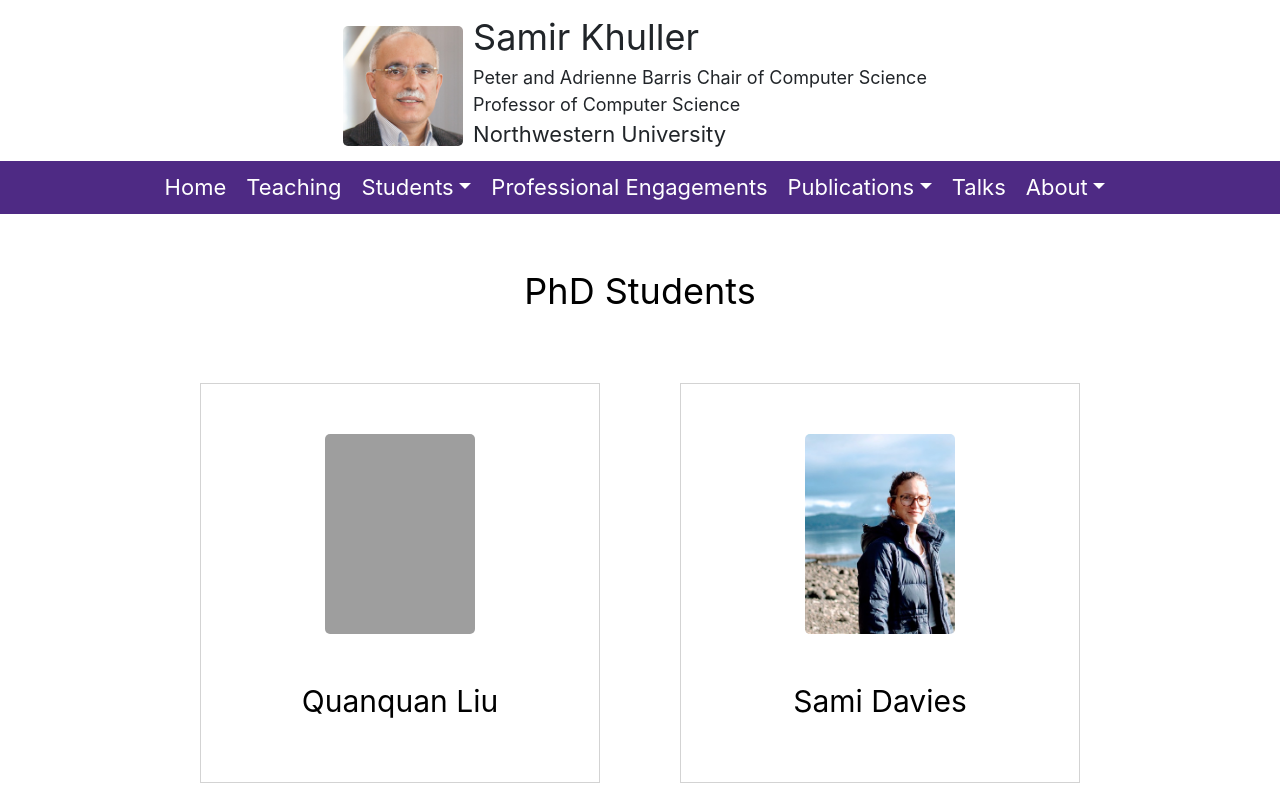
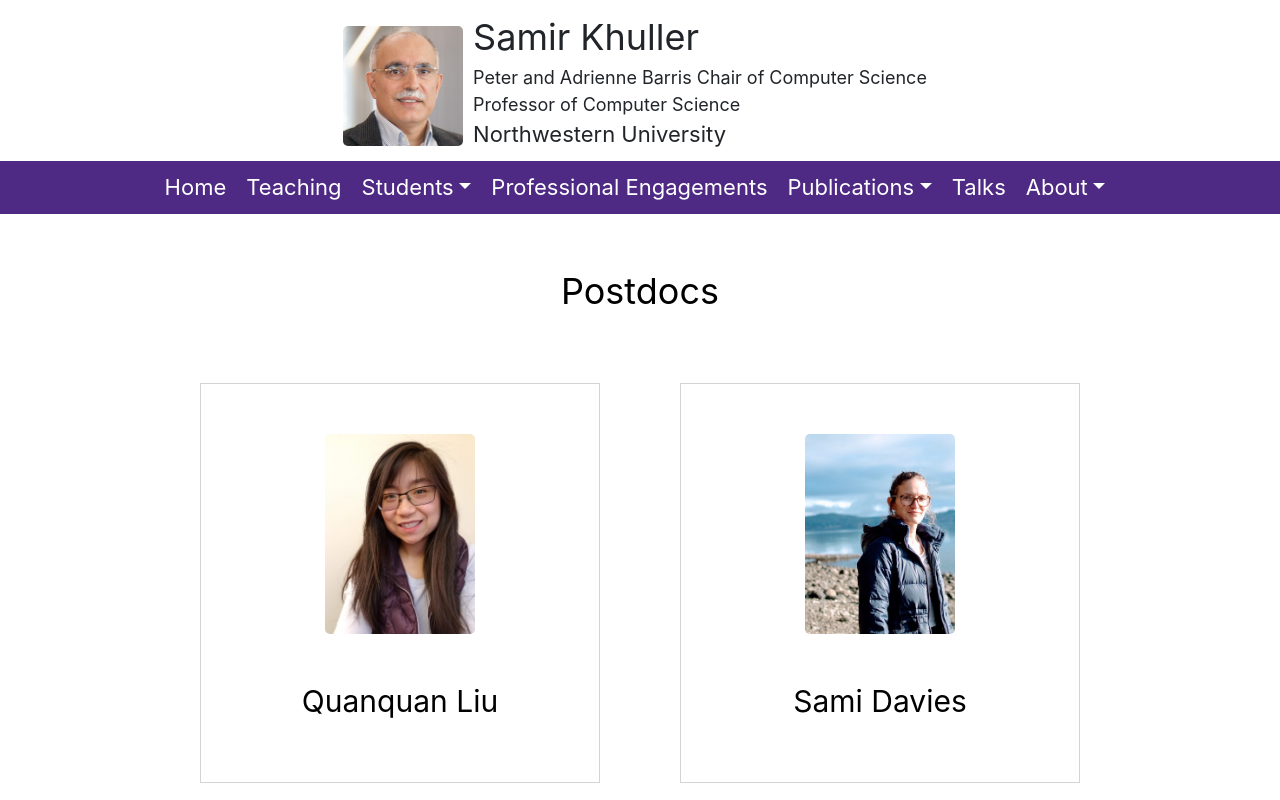
Before and after one commit to roxywilcox/samir-website, a React (Create React App) app: page /postdoc in a window 1280 px wide. Shown: the top 800 px of the page. Built offline with nearby package versions, Linux system fonts and the light colour scheme; grey boxes are pictures that could not be loaded.

Commit message:
fixed postdocs

```diff
--- a/src/components/Postdoc.js
+++ b/src/components/Postdoc.js
@@ -1,10 +1,10 @@
 import "./Postdoc.css";
 import { postdocData } from "./data/postdoc_data";
 
-function Phd() {
+function Postdoc() {
   return (
     <div className="postdoc-overall-container">
-      <div className="postdoc-title">PhD Students</div>
+      <div className="postdoc-title">Postdocs</div>
       <div className="postdoc-container">
         {postdocData.map((postdoc) => (
           <div className="postdoc-item-container">
@@ -24,4 +24,4 @@ function Phd() {
   );
 }
 
-export default Phd;
+export default Postdoc;
--- a/src/components/data/postdoc_data.js
+++ b/src/components/data/postdoc_data.js
@@ -1,4 +1,4 @@
-import Quanquan from "../../assets/quanquanliu.jpg";
+import Quanquan from "../../assets/quanquancliu.jpg";
 import Sami from "../../assets/sami.jpeg";
 import Vaggos from "../../assets/vaggos.png";
 import Hedyeh from "../../assets/hedyeh.jpeg";
```
